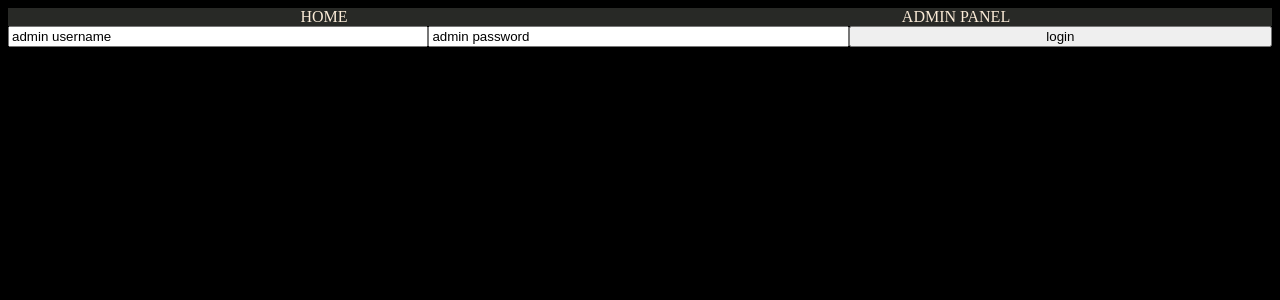
After one commit to CasuallyDreamin/Hotel, a Flask app: page /admin_login in a window 1280 px wide. The commit adds this page. Shown: the top 300 px of the page. Run offline with Flask 3, Linux system fonts and the light colour scheme.

Commit message:
Added login panel form and admin login panel Removed test code from hotel.py Added init hotel method to hotel_sys in main.py Added Home and admin panel links to base.html

```diff
--- a/admin.py
+++ b/admin.py
@@ -0,0 +1,4 @@
+class admin:
+    def __init__(self):
+        self.username = 'yasin'
+        self.password = 'Ya1380!'
--- a/app.py
+++ b/app.py
@@ -1,25 +1,62 @@
-from flask import Flask, render_template, url_for
+from flask import Flask, render_template, url_for, request, redirect
+from main import hotel_sys
+from admin import admin
+
 
 app = Flask(__name__)
+h_sys = hotel_sys()
+adm = admin()
 
-@app.route("/")
+@app.route("/", methods = ['POST', 'GET'])
 def index():
-    return render_template('index.html')
+    if h_sys.hotel == None:
+        if h_sys.curr_user != adm:
+            return redirect('/admin_login')
+        else:
+            return redirect('/admin_panel')
 
-@app.route("/sign_up")
+    if request.method == 'POST':
+        if "create-account" in request.form:
+            return redirect("/sign_up")
+        elif "log-in" in request.form:
+            return redirect("/login")
+    else:
+        return render_template('index.html')
+
+@app.route("/sign_up", methods = ['POST', 'GET'])
 def sign_up():
+    if request.method == 'POST':
+        sign_up_result = h_sys.sign_up(request.form['username'], request.form['password'])
+
+        if sign_up_result == True:
+            return redirect("/login")
+        else:
+            return render_template('sign_up.html', error = sign_up_result)
+
     return render_template('sign_up.html')
 
-@app.route("/login")
+@app.route("/login", methods = ['POST', 'GET'])
 def login():
     return render_template('login.html')
 
-@app.route("/user_panel")
+@app.route("/admin_login", methods = ['POST', 'GET'])
+def admin_login():
+    if request.method == 'POST':
+        if request.form['username'] == adm.username and request.form['password']:
+            h_sys.curr_user = adm
+            return redirect('/admin_panel')
+
+    return render_template('admin_login.html')
+
+@app.route("/user_panel", methods = ['POST', 'GET'])
 def user_panel():
     return render_template('user_panel.html')
 
-@app.route("/admin_panel")
+@app.route("/admin_panel", methods = ['POST', 'GET'])
 def admin_panel():
+    if h_sys.curr_user == None:
+        return redirect("/admin_login")
+
     return render_template('admin_panel.html')
 
 if __name__ == "__main__":
--- a/hotel.py
+++ b/hotel.py
@@ -57,8 +57,3 @@ class hotel:
             return "Invalid room_ID"
 
         return self.rooms.get_by_row_col(floor, num)
-
-m = hotel(4)
-m.add_room(1,1,1)
-print(m.get_room_by_ID('111').num)
-m.show_2D()
--- a/static/css/main.css
+++ b/static/css/main.css
@@ -25,3 +25,9 @@ button:hover {
     display: flex;
     gap: 10px;
 }
+
+a {
+    text-decoration: none;
+    color:antiquewhite;
+    background-color:#282926;
+}
--- /dev/null
+++ b/templates/admin_login.html
@@ -0,0 +1,13 @@
+{% extends 'base.html' %}
+
+{% block head %}
+
+{% endblock %}
+
+{% block body %}
+<form action="/admin_login" method="POST">
+    <input type="text" name="username" value="admin username">
+    <input type="text" name="password" value="admin password">
+    <input type="submit" name ="submit" value="login">
+</form>
+{% endblock %}
--- a/templates/admin_panel.html
+++ b/templates/admin_panel.html
@@ -5,5 +5,7 @@
 {% endblock %}
 
 {% block body %}
-
+<form action="/admin_panel" method="POST">
+    <input type="text" name="floor_number" value="Enter Number Of Floors">
+</form>
 {% endblock %}
--- a/templates/base.html
+++ b/templates/base.html
@@ -7,6 +7,10 @@
     {% block head %}{% endblock %}
 </head>
 <body>
+    <div style="display: flex; flex-direction: row; background-color: rgb(36, 36, 36); ">
+        <a href="/">HOME</a>
+        <a href="/admin_panel">ADMIN PANEL</a>
+    </div>
     {% block body %}{% endblock %}
 </body>
 </html>
--- a/templates/index.html
+++ b/templates/index.html
@@ -7,9 +7,11 @@
 {% block body %}
 <h1>Hormozgan University DSA Final Project</h1>
 <h1>Hotel System</h1>
+<form action="/" method="POST">
 <div id="sign-in-up">
-    <button id="create-account" type="button">Create account</button>
-    <button id="log-in" type="button">Log in</button>
+    <input type="submit" name="create-account" value="Create account">
+    <input type="submit" name="log-in" value="Login">
 </div>
+</form>
 <img style="padding-top: 10px" src="/static/images/hotel.jpg"
 {% endblock %}
--- a/templates/login.html
+++ b/templates/login.html
@@ -5,5 +5,9 @@
 {% endblock %}
 
 {% block body %}
-
+<form action="/login" method="POST">
+    <input type="text" name="admin username" value="username">
+    <input type="text" name="password" value="password">
+    <input type="submit" name ="submit" value="login">
+</form>
 {% endblock %}
--- a/templates/user_panel.html
+++ b/templates/user_panel.html
@@ -5,5 +5,5 @@
 {% endblock %}
 
 {% block body %}
-
+this is user panel
 {% endblock %}
--- a/test2.py
+++ /dev/null
@@ -1 +0,0 @@
-print(8 % 8)
```
Also changed, not shown: main.py (+10 -2 lines), templates/sign_up.html (+6 -1 lines), todo.txt (+7 -7 lines).
